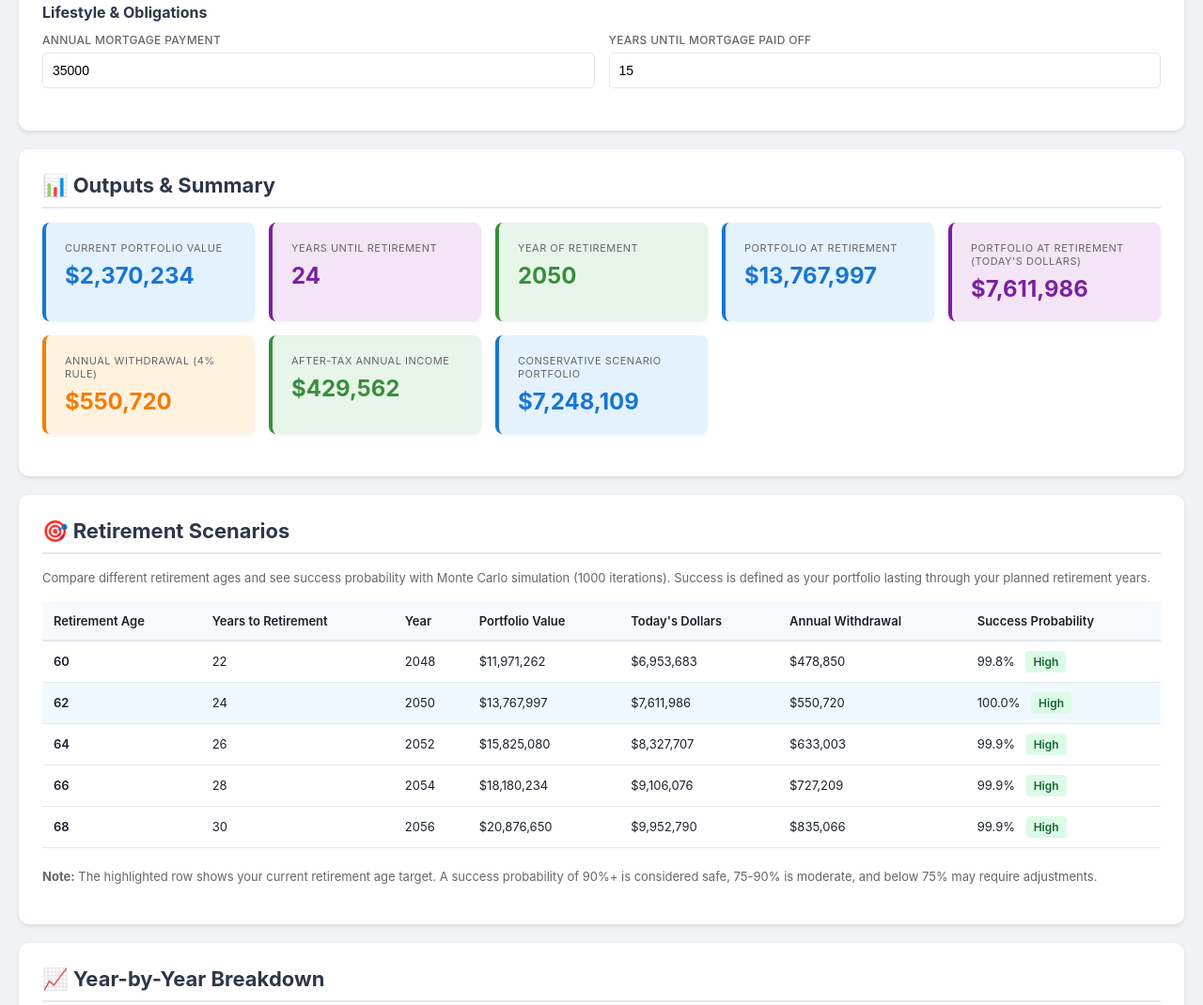
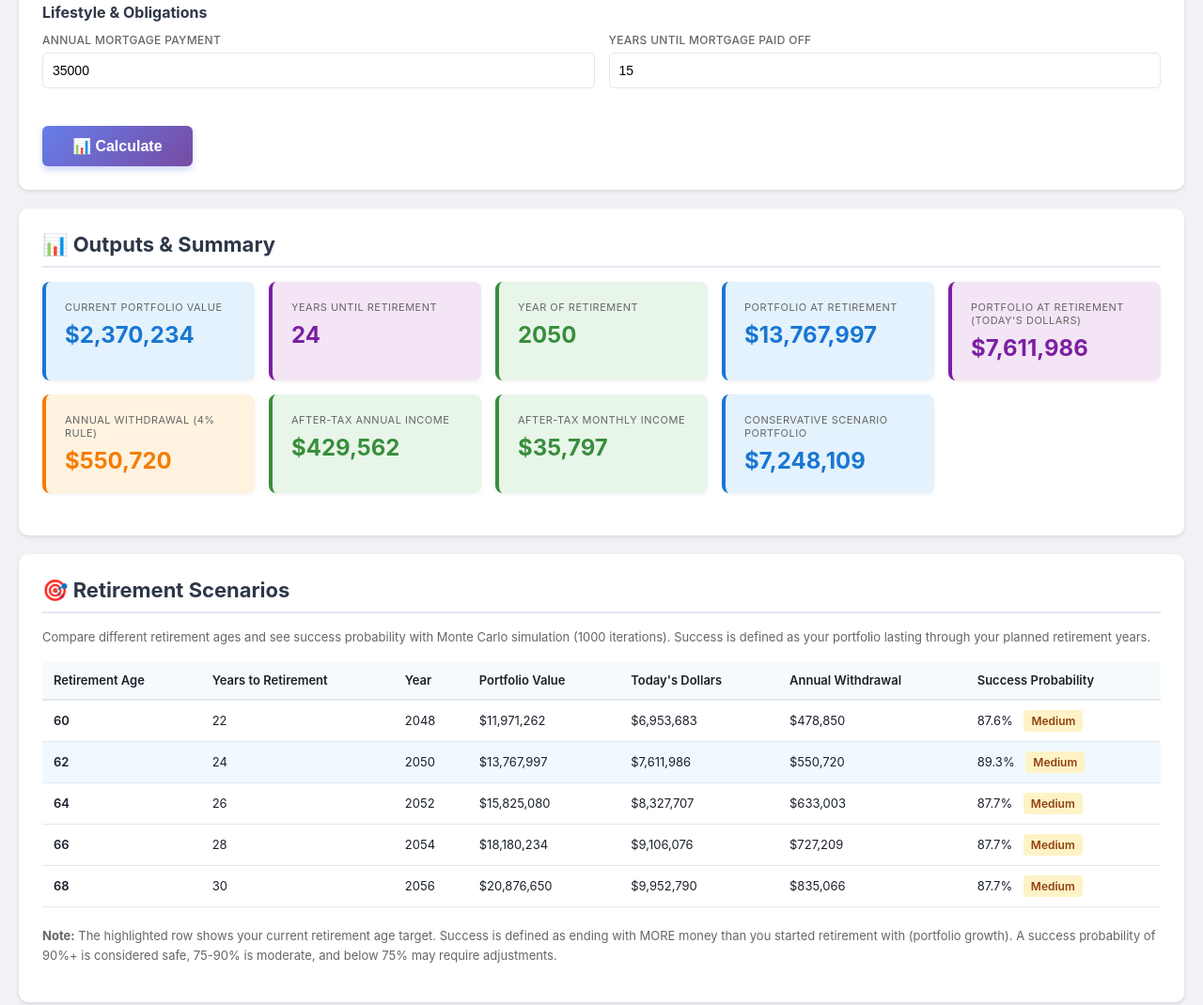
Before and after one commit to austinmichaelbrown-ctrl/Retirement-Calculator, a plain HTML site: page index.html in a window 1280 px wide. Shown: the part 648-1718 px from the top of the page at 94% size. Drawn offline with Linux system fonts and the light colour scheme.

Commit message:
Add files via upload

```diff
--- a/index.html
+++ b/index.html
@@ -259,6 +259,29 @@
             color: #991b1b;
         }
 
+        .calculate-button {
+            background: linear-gradient(135deg, #667eea 0%, #764ba2 100%);
+            color: white;
+            padding: 12px 32px;
+            border: none;
+            border-radius: 6px;
+            font-size: 16px;
+            font-weight: 600;
+            cursor: pointer;
+            transition: all 0.3s;
+            margin-top: 20px;
+            box-shadow: 0 4px 6px rgba(102, 126, 234, 0.3);
+        }
+
+        .calculate-button:hover {
+            transform: translateY(-2px);
+            box-shadow: 0 6px 12px rgba(102, 126, 234, 0.4);
+        }
+
+        .calculate-button:active {
+            transform: translateY(0);
+        }
+
         footer {
             text-align: center;
             padding: 40px 0 20px;
@@ -373,7 +396,8 @@
                     if (balance < 0) break;
                 }
 
-                if (balance > 0) successCount++;
+                // Success = end balance is greater than starting balance (portfolio grew)
+                if (balance > initialBalance) successCount++;
             }
 
             return (successCount / iterations) * 100;
@@ -383,6 +407,7 @@
         function generateYearByYear() {
             let balance = getTotalAssets();
             const yearsToRetire = state.retirementAge - state.currentAge;
+            const retirementYear = state.currentYear + yearsToRetire;
             const years = [];
 
             // Pre-retirement years
@@ -406,6 +431,7 @@
             // Post-retirement years
             const portfolioAtRetirement = balance;
             const annualWithdrawal = portfolioAtRetirement * (state.withdrawalRate / 100);
+            const afterTaxWithdrawal = annualWithdrawal * (1 - state.effectiveTaxRate / 100);
             const mortgageEndAge = state.retirementAge + state.yearsUntilMortgagePaid;
 
             for (let year = 0; year < state.yearsInRetirement; year++) {
@@ -414,6 +440,9 @@
                 const growth = balance * (state.projectedReturn / 100);
                 balance = balance + growth - annualWithdrawal - mortgagePayment;
 
+                const yearsIntoRetirement = year;
+                const balanceInTodaysDollars = adjustForInflation(Math.max(0, balance), yearsIntoRetirement);
+
                 years.push({
                     year: state.currentYear + yearsToRetire + year,
                     age,
@@ -421,7 +450,9 @@
                     contribution: 0,
                     growth,
                     balance: Math.max(0, balance),
+                    balanceInTodaysDollars,
                     withdrawal: annualWithdrawal,
+                    monthlyWithdrawalAfterTax: afterTaxWithdrawal / 12,
                     mortgage: mortgagePayment,
                     income: 0
                 });
@@ -439,6 +470,7 @@
             const portfolioInTodaysDollars = adjustForInflation(portfolioAtRetirement, yearsToRetirement);
             const annualWithdrawal = portfolioAtRetirement * (state.withdrawalRate / 100);
             const afterTaxIncome = annualWithdrawal * (1 - state.effectiveTaxRate / 100);
+            const monthlyAfterTaxIncome = afterTaxIncome / 12;
 
             // Scenarios at different retirement ages
             const scenarios = [];
@@ -559,6 +591,8 @@
                             </div>
                         </div>
                     </div>
+
+                    <button class="calculate-button" id="calculateBtn">📊 Calculate</button>
                 </div>
 
                 <!-- SECTION 2: OUTPUTS & SUMMARY -->
@@ -592,8 +626,10 @@
                         <div class="metric-card green">
                             <div class="metric-label">After-Tax Annual Income</div>
                             <div class="metric-value">${fmt(afterTaxIncome)}</div>
-                        </div>
-                        <div class="metric-card blue">
+                        </div>                        <div class="metric-card green">
+                            <div class="metric-label">After-Tax Monthly Income</div>
+                            <div class="metric-value">${fmt(monthlyAfterTaxIncome)}</div>
+                        </div>                        <div class="metric-card blue">
                             <div class="metric-label">Conservative Scenario Portfolio</div>
                             <div class="metric-value">${fmt(portfolioAtRetirementConservative)}</div>
                         </div>
@@ -652,6 +688,7 @@
 
                     <p class="info-text">
                         <strong>Note:</strong> The highlighted row shows your current retirement age target.
+                        Success is defined as ending with MORE money than you started retirement with (portfolio growth).
                         A success probability of 90%+ is considered safe, 75-90% is moderate, and below 75% may require adjustments.
                     </p>
                 </div>
@@ -678,8 +715,10 @@
                                         <th>Annual Contribution</th>
                                         <th>Investment Growth</th>
                                         <th>Withdrawal</th>
+                                        <th>Monthly Withdrawal (After Tax)</th>
                                         <th>Mortgage Payment</th>
                                         <th>Balance</th>
+                                        <th>Balance (Today's Dollars)</th>
                                     </tr>
                                 </thead>
                                 <tbody>
@@ -691,8 +730,10 @@
                                             <td>${row.contribution > 0 ? fmt(row.contribution) : '—'}</td>
                                             <td class="positive">${fmt(row.growth)}</td>
                                             <td>${row.withdrawal > 0 ? fmt(row.withdrawal) : '—'}</td>
+                                            <td>${row.monthlyWithdrawalAfterTax ? fmt(row.monthlyWithdrawalAfterTax) : '—'}</td>
                                             <td>${row.mortgage > 0 ? fmt(row.mortgage) : '—'}</td>
                                             <td style="font-weight: 600; ${row.balance < 0 ? 'color: #dc2626;' : 'color: #388e3c;'}">${fmt(row.balance)}</td>
+                                            <td style="font-weight: 600; color: #7b1fa2;">${row.balanceInTodaysDollars ? fmt(row.balanceInTodaysDollars) : '—'}</td>
                                         </tr>
                                     `).join('')}
                                 </tbody>
@@ -738,8 +779,10 @@
                                         <th>Age</th>
                                         <th>Investment Growth</th>
                                         <th>Withdrawal</th>
+                                        <th>Monthly Withdrawal (After Tax)</th>
                                         <th>Mortgage Payment</th>
                                         <th>Balance</th>
+                                        <th>Balance (Today's Dollars)</th>
                                     </tr>
                                 </thead>
                                 <tbody>
@@ -749,8 +792,10 @@
                                             <td>${row.age}</td>
                                             <td class="positive">${fmt(row.growth)}</td>
                                             <td>${fmt(row.withdrawal)}</td>
+                                            <td>${fmt(row.monthlyWithdrawalAfterTax)}</td>
                                             <td>${row.mortgage > 0 ? fmt(row.mortgage) : '—'}</td>
                                             <td style="font-weight: 600; ${row.balance < 0 ? 'color: #dc2626;' : 'color: #388e3c;'}">${fmt(row.balance)}</td>
+                                            <td style="font-weight: 600; color: #7b1fa2;">${fmt(row.balanceInTodaysDollars)}</td>
                                         </tr>
                                     `).join('')}
                                 </tbody>
@@ -764,12 +809,19 @@
                 </footer>
             `;
 
-            // Attach event listeners to inputs
+            // Attach Calculate button listener
+            const calculateBtn = document.getElementById('calculateBtn');
+            if (calculateBtn) {
+                calculateBtn.addEventListener('click', () => {
+                    render();
+                });
+            }
+
+            // Update state without re-rendering on input changes
             document.querySelectorAll('input[data-key]').forEach(input => {
                 input.addEventListener('change', (e) => {
                     const value = parseFloat(e.target.value);
                     state[e.target.dataset.key] = isNaN(value) ? 0 : value;
-                    render();
                 });
             });
 
```
